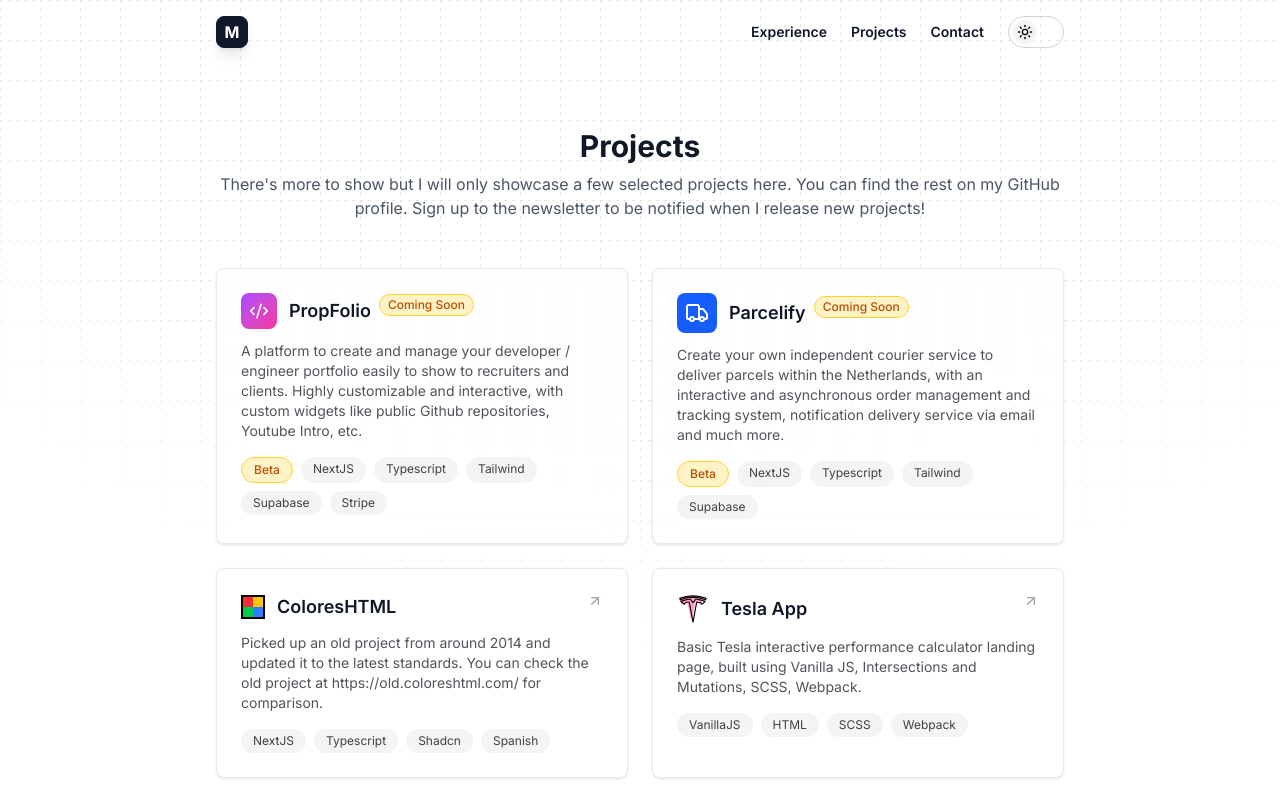
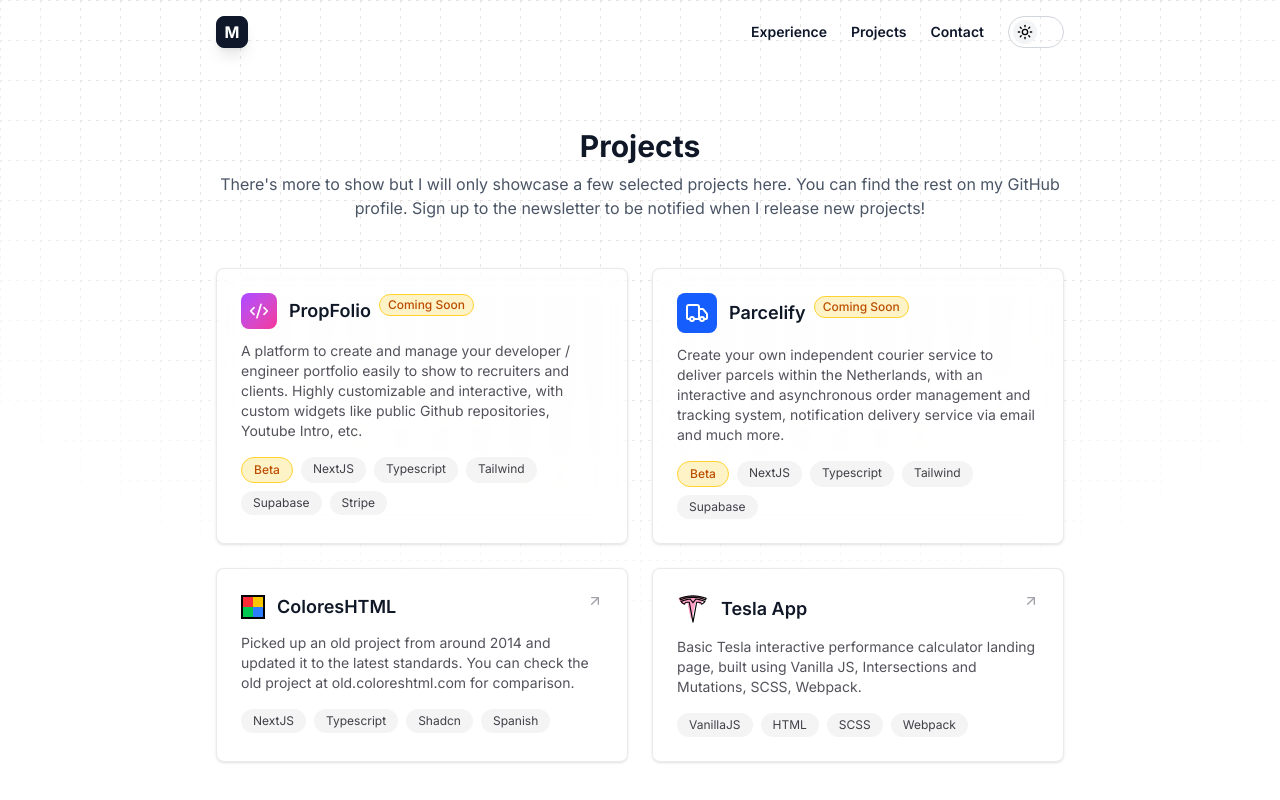
Before and after one commit to Marfru/portfolio-2026, a Next.js app: page /projects in a window 1280 px wide. Shown: the top 800 px of the page. Built offline with nearby package versions, Linux system fonts and the light colour scheme; no server answers.

Commit message:
projects update

```diff
--- a/app/globals.css
+++ b/app/globals.css
@@ -37,6 +37,11 @@
 ::selection {
   background-color: rgba(99, 102, 241, 0.15);
   color: var(--color-foreground);
+}
+
+.dark ::selection {
+  background-color: #ffffff;
+  color: #000000;
 }
 
 /* Marquee Animation for Spotify */
--- a/src/components/Projects.tsx
+++ b/src/components/Projects.tsx
@@ -58,29 +58,16 @@
       </div>
 
       <div className="grid md:grid-cols-2 gap-6">
-        {projects.map((project, idx) => {
-          const Container = project.is_live ? 'a' : 'div';
-          const containerProps = project.is_live ? {
-            href: project.url,
-            target: "_blank",
-            rel: "noopener noreferrer",
-            'aria-label': project.ariaLabel,
-          } : {};
-
-          return (
-            <Container
-              key={idx}
-              {...containerProps}
-              className={`block ${project.is_live ? 'group cursor-pointer' : ''}`}
-            >
-              <div className={`border border-gray-300/50 dark:border-gray-700/50 rounded-lg p-6 bg-white/40 dark:bg-slate-800/40 backdrop-blur-md shadow-sm h-full transition-colors ${project.is_live ? 'hover:border-gray-400/50 dark:hover:border-gray-600/50' : ''}`}>
+        {projects.map((project, idx) => (
+          <div key={idx} className="group">
+            <div className={`border border-gray-300/50 dark:border-gray-700/50 rounded-lg p-6 bg-white/40 dark:bg-slate-800/40 backdrop-blur-md shadow-sm h-full transition-colors ${project.is_live ? 'group-hover:border-gray-400/50 dark:group-hover:border-gray-600/50' : ''}`}>
               <div className="flex items-start justify-between gap-4 mb-3">
                 <div className="flex items-center gap-3 flex-1">
                   <div className="shrink-0">
                     <ProjectLogo logo={project.logo} />
                   </div>
                   <div className="flex items-center gap-2 flex-wrap">
-                      <h3 className={`text-lg font-semibold text-gray-900 dark:text-gray-100 ${project.is_live ? 'group-hover:underline' : ''}`}>
+                    <h3 className="text-lg font-semibold text-gray-900 dark:text-gray-100">
                       {project.title}
                     </h3>
                     {!project.is_live && (
@@ -91,7 +78,15 @@
                   </div>
                 </div>
                 {project.is_live && (
-                    <ArrowUpRight className="w-4 h-4 text-zinc-400 dark:text-zinc-500 group-hover:text-zinc-900 dark:group-hover:text-zinc-300 transition-colors shrink-0" />
+                  <a
+                    href={project.url}
+                    target="_blank"
+                    rel="noopener noreferrer"
+                    aria-label={project.ariaLabel}
+                    className="shrink-0"
+                  >
+                    <ArrowUpRight className="w-4 h-4 text-zinc-400 dark:text-zinc-500 hover:text-zinc-900 dark:hover:text-zinc-300 transition-colors" />
+                  </a>
                 )}
               </div>
 
@@ -114,9 +109,8 @@
                 ))}
               </div>
             </div>
-          </Container>
-        );
-        })}
+          </div>
+        ))}
       </div>
     </section>
   );
--- a/src/data/projects.js
+++ b/src/data/projects.js
@@ -24,7 +24,7 @@
     ariaLabel: "Coloreshtml.com (opens in a new tab)",
     is_live: true,
     description:
-      "Picked up an old project from around 2014 and updated it to the latest standards. You can check the old project at https://old.coloreshtml.com/ for comparison.",
+      "Picked up an old project from around 2014 and updated it to the latest standards. You can check the old project at old.coloreshtml.com for comparison.",
     tags: ["NextJS", "Typescript", "Shadcn", "Spanish"],
     url: "https://coloreshtml.com/",
     logo: "coloreshtml",
```
Lines whose indentation alone changed are shown as unchanged.
